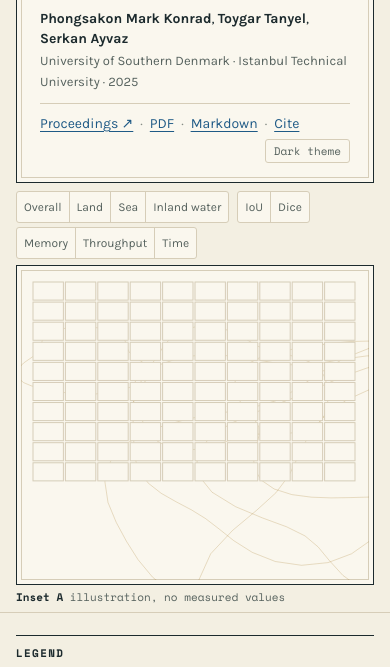
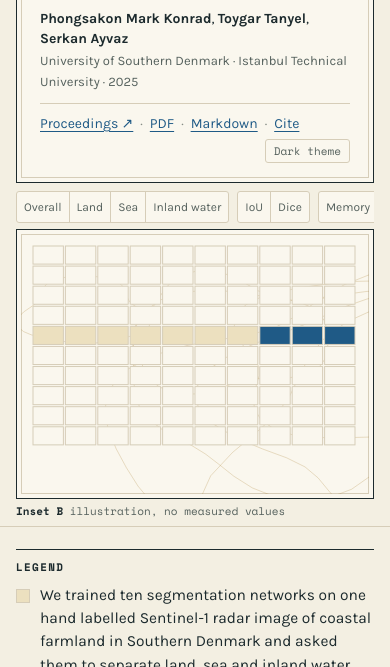
Before and after one commit to aiml-sdu/beyond-major-floods-page, a plain HTML site: page index.html in a window 390 px wide. Shown: the part 142-809 px from the top of the page. Drawn offline with nearby package versions, Linux system fonts and the light colour scheme.

Commit message:
Shorter sheet on phones

```diff
--- a/index.html
+++ b/index.html
@@ -103,7 +103,11 @@ footer{font-size:13.5px;color:var(--mut);border-top:1px solid var(--rule);margin
   .cart{padding:16px 16px 0}
   .col{padding:0 16px 32px}
   .instr{position:sticky;top:0;z-index:5;height:auto;padding:8px 16px 6px;background:var(--paper);border-bottom:1px solid var(--rule)}
-  .frame{flex:none;height:min(44vh,320px)}
+  .frame{flex:none;height:min(34vh,270px)}
+  .sheetHead{flex-wrap:nowrap;overflow-x:auto;scrollbar-width:none}
+  .sheetHead::-webkit-scrollbar{display:none}
+  .ctl{flex:none}
+  .readout span:nth-child(n+3){display:none}
   .sheetHead{gap:4px 8px;margin-bottom:6px}
   .ctl .lab{display:none}
   .seg button{padding:3px 7px;font-size:12px;min-height:30px}
@@ -328,7 +332,7 @@ function drawScatter(){
  /* marks */
  var hl=S.hl||[],pts=D.map(function(r){var v=r[S.cls][S.met];return {r:r,x:X(r[S.x][0]),y:Y(v[0]),v:v};});
  var labs=pts.slice().sort(function(a,b){return a.y-b.y;}),last=-1e9;
- var fs=narrow?9.5:11.5;labs.forEach(function(p){p.ly=Math.max(p.y+4,last+fs+1);last=p.ly;});
+ var fs=narrow?9:11.5;labs.forEach(function(p){p.ly=Math.max(p.y+4,last+fs+1);last=p.ly;});
  var mg=el('g',{},svg);
  pts.forEach(function(p){var on=hl.indexOf(p.r.model)>=0,dim=hl.length&&!on,isSel=p.r.model===sel;
   var col=on?cv('--inland'):cv('--ink');
@@ -366,7 +370,7 @@ function drawGrid(){
 function readout(){var o=document.getElementById('readout');
  if(S.mode==='grid'){o.innerHTML='<span><b>Inset '+'ABCD'[S.stage]+'</b> illustration, no measured values</span>';return;}
  var r=D.filter(function(x){return x.model===sel;})[0],m=S.met==='iou'?'IoU':'Dice';
- o.innerHTML='<span><b>'+r.model+'</b></span><span>land '+pm(r.land[S.met])+'</span><span>sea '+pm(r.sea[S.met])+'</span><span>inland '+pm(r.inland[S.met])+' '+m+'</span><span>'+pm(r.mem)+' MB</span><span>'+pm(r.thr)+' img/s</span>';}
+ o.innerHTML='<span><b>'+r.model+'</b></span><span>'+CL[S.cls]+' '+m+' '+pm(r[S.cls][S.met])+', '+XL[S.x].split(',')[0]+' '+pm(r[S.x])+'</span><span>land '+pm(r.land[S.met])+'</span><span>sea '+pm(r.sea[S.met])+'</span><span>inland '+pm(r.inland[S.met])+' '+m+'</span><span>'+pm(r.mem)+' MB</span><span>'+pm(r.thr)+' img/s</span>';}
 
 function sync(){[['cClass','cls'],['cMet','met'],['cX','x']].forEach(function(p){document.querySelectorAll('#'+p[0]+' button').forEach(function(b){b.setAttribute('aria-pressed',S.mode!=='grid'&&b.dataset.v===S[p[1]]?'true':'false');b.disabled=S.mode==='grid';});});}
 function draw(){tip.style.opacity=0;if(S.mode==='grid')drawGrid();else drawScatter();sync();readout();}
```
